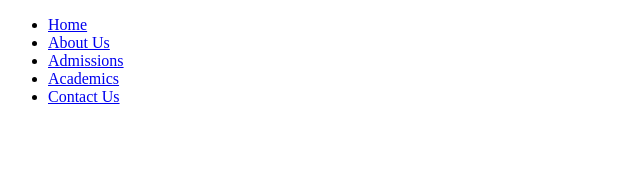
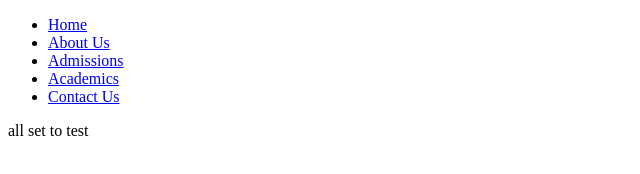
Before and after one commit to sharathramya/sharedrepo, a plain HTML site: page index.html in a window 1280 px wide. Shown: the full height of the page, 0-640 px from the left. Drawn offline with Linux system fonts and the light colour scheme.

Commit message:
footer added

```diff
--- a/index.html
+++ b/index.html
@@ -17,6 +17,8 @@
         <li><a href="contact.html">Contact Us</a></li>
     </ul>
 </nav>
+<footer>
+    all set to test
+</footer>
 </body>
-
 </html>
```
